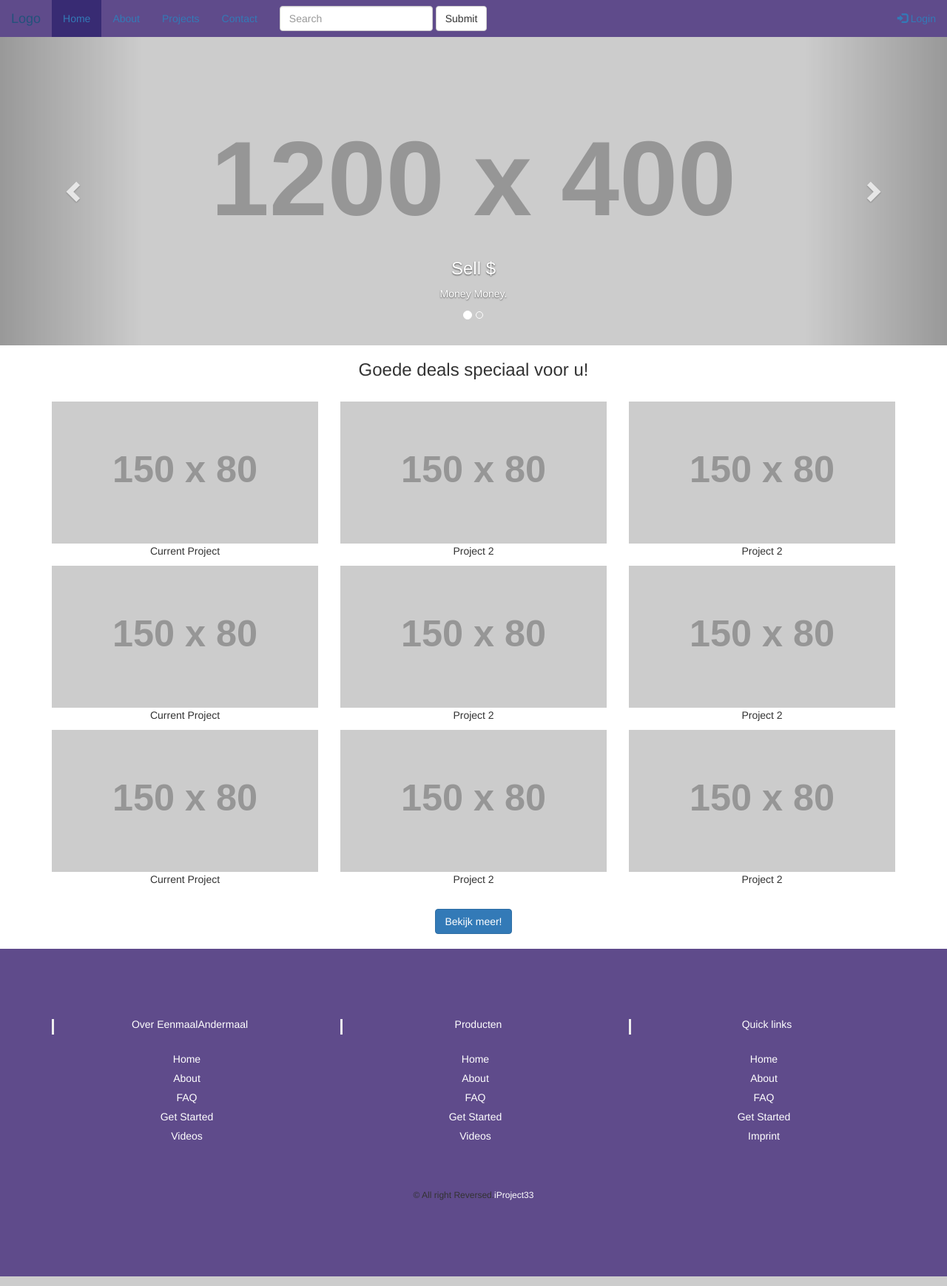
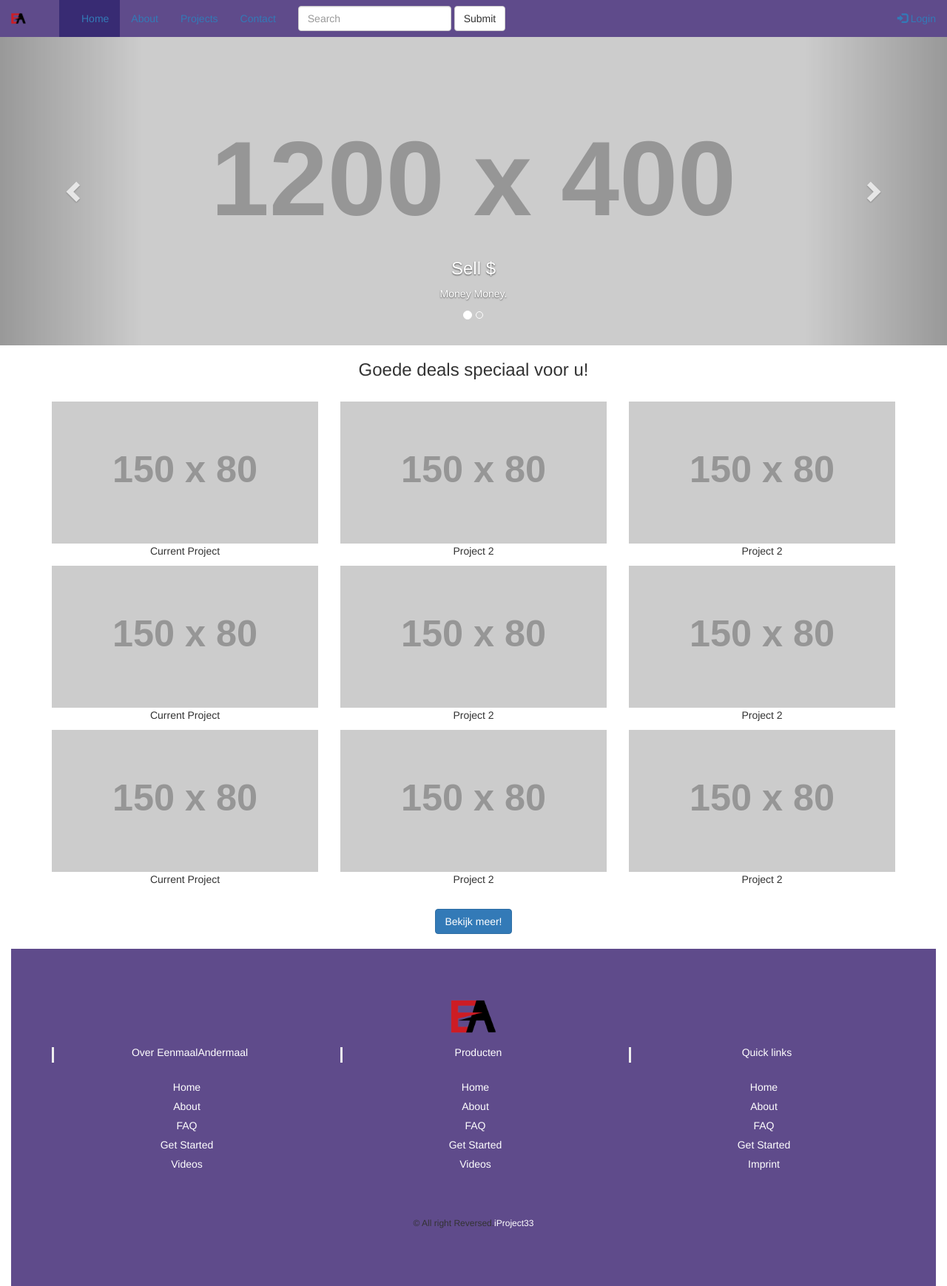
Before and after one commit to HANICA-I-PR/i-project-2020-groep-33, a PHP site: page /index.php in a window 1280 px wide. Shown: the whole page at 74% size. Run offline with PHP 8.4, Linux system fonts and the light colour scheme; grey boxes labelled with a size stand in for pictures from a placeholder-image service; some libraries are stand-ins or nearby versions.

Commit message:
Logo toevoeging

```diff
--- a/EenmaalAndermaal-Groep-33/CSS/stylesheet.css
+++ b/EenmaalAndermaal-Groep-33/CSS/stylesheet.css
@@ -12,11 +12,6 @@
     background-color: #382B73 !important;
   }
 
-  /* Add a gray background color and some padding to the footer */
-  footer {
-    background-color: #5f4b8b;
-    padding: 25px;
-  }
 
 .carousel-inner img {
     width: 100%; /* Set width to 100% */
--- a/EenmaalAndermaal-Groep-33/includes/footer.php
+++ b/EenmaalAndermaal-Groep-33/includes/footer.php
@@ -1,6 +1,7 @@
 
 <!-- Footer -->
 	<section id="footer">
+		<img src="Afbeeldingen/logo.png" alt="Logo" style="width:5%;"/>
 		<div class="container">
 			<div class="row text-center text-xs-center text-sm-left text-md-left">
 				<div class="col-xs-12 col-sm-4 col-md-4">
--- a/EenmaalAndermaal-Groep-33/includes/header.php
+++ b/EenmaalAndermaal-Groep-33/includes/header.php
@@ -6,7 +6,7 @@
         <span class="icon-bar"></span>
         <span class="icon-bar"></span>
       </button>
-      <a class="navbar-brand" href="index.php">Logo</a>
+      <a class="navbar-brand" href="index.php"> <img src="Afbeeldingen/logo.png" alt="Logo" style="height:100%;"/>
     </div>
     <div class="collapse navbar-collapse" id="myNavbar">
       <ul class="nav navbar-nav">
```
Also changed, not shown: EenmaalAndermaal-Groep-33/Afbeeldingen/logo.png (added).
